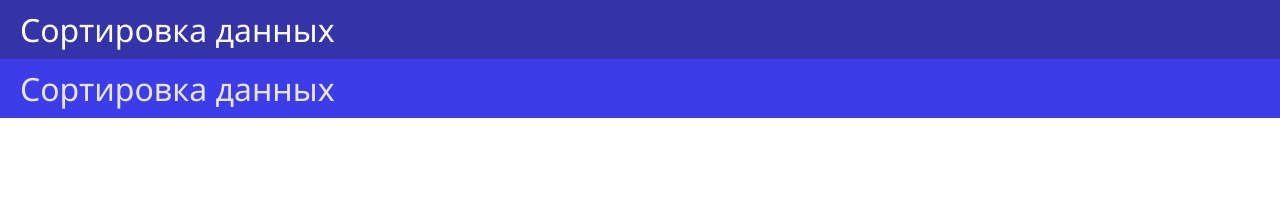
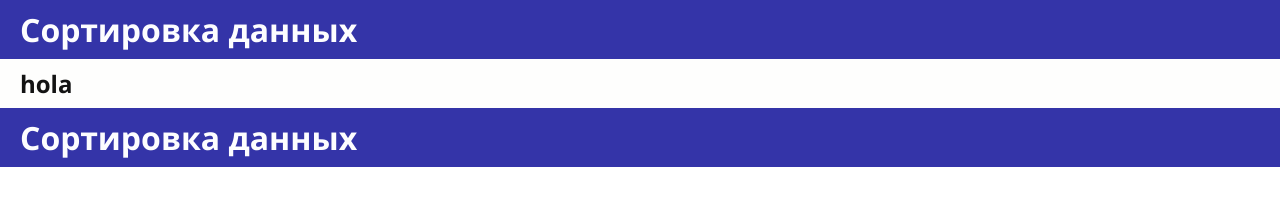
Before and after one commit to x7k3e21/quicksort.ezyro.com, a plain HTML site: page htdocs/index.html in a window 1280 px wide. Drawn offline with Linux system fonts and the light colour scheme.

Commit message:
Added BACKGROUND color for page elements; added comments for index.html

```diff
--- a/htdocs/index.html
+++ b/htdocs/index.html
@@ -1,25 +1,36 @@
 <!DOCTYPE html>
 <html>
     <head>
+        <!-- Заголовок страницы, отображающийся в названии вкладки в браузере -->
         <title>Сортировка данных в программировании</title>
 
+        <!-- Установка META-данных страницы -->
+
+        <!-- Кодировка содержимого страницы -->
         <meta charset="utf-8">
 
+        <!-- Разрешения на индексирование для поисковых систем -->
         <meta name="robots" content="index">
         <meta name="robots" content="follow">
 
+        <!-- Подключение CSS файлов к странице -->
         <link rel="stylesheet" href="styles/default.css">
         <link rel="stylesheet" href="styles/palette.css">
     </head>
     <body>
+        <!-- Описание HEADER элемента страницы -->
         <header class="primary sticky navigation-panel" id="page-header">
             <span class="on-primary">Сортировка данных</span>
         </header>
 
+        <!-- Описание основного содержимого страницы -->
+        <div class="container background">
+            <span class="on-background">hola</span>
+        </div>
 
-        <footer class="secondary navigation-panel" id="page-footer">
-            <span class="on-secondary">Сортировка данных</span>
+        <!-- Описание FOOTER элемента страницы -->
+        <footer class="primary navigation-panel" id="page-footer">
+            <span class="on-primary">Сортировка данных</span>
         </footer>
-        <script src="scripts/default.js"></script>
     </body>
 </html>
--- a/htdocs/styles/default.css
+++ b/htdocs/styles/default.css
@@ -16,11 +16,6 @@ html, body
     margin-bottom: 0%;
 }
 
-.sticky
-{
-    position: sticky;
-}
-
 .navigation-panel
 {
     padding-left: 20px;
@@ -30,5 +25,26 @@ html, body
     padding-bottom: 8px;
 
     font-size: 24pt;
+    font-weight: 600;
+
     font-family: "Segoe UI";
 }
+
+.sticky
+{
+    position: sticky;
+}
+
+.container
+{
+    padding-left: 20px;
+    padding-right: 20px;
+
+    padding-top: 8px;
+    padding-bottom: 8px;
+
+    font-size: 18pt;
+    font-weight: 600;
+
+    font-family: "Segoe UI";
+}
--- a/htdocs/styles/palette.css
+++ b/htdocs/styles/palette.css
@@ -43,3 +43,17 @@
     /* Набор стилей для текста на элементах второстепенного цвета*/
     color: #e6e6e8;
 }
+
+/* Описание цветов элементов
+ * являющихся основным содержимым страницы */
+.background
+{
+    /* Набор стилей для основного содержимого страницы */
+    background-color: #fefefd;
+}
+
+.on-background
+{
+    /* Набор стилей для текста поверх основного содержимого страницы*/
+    color: #131313;
+}
```
